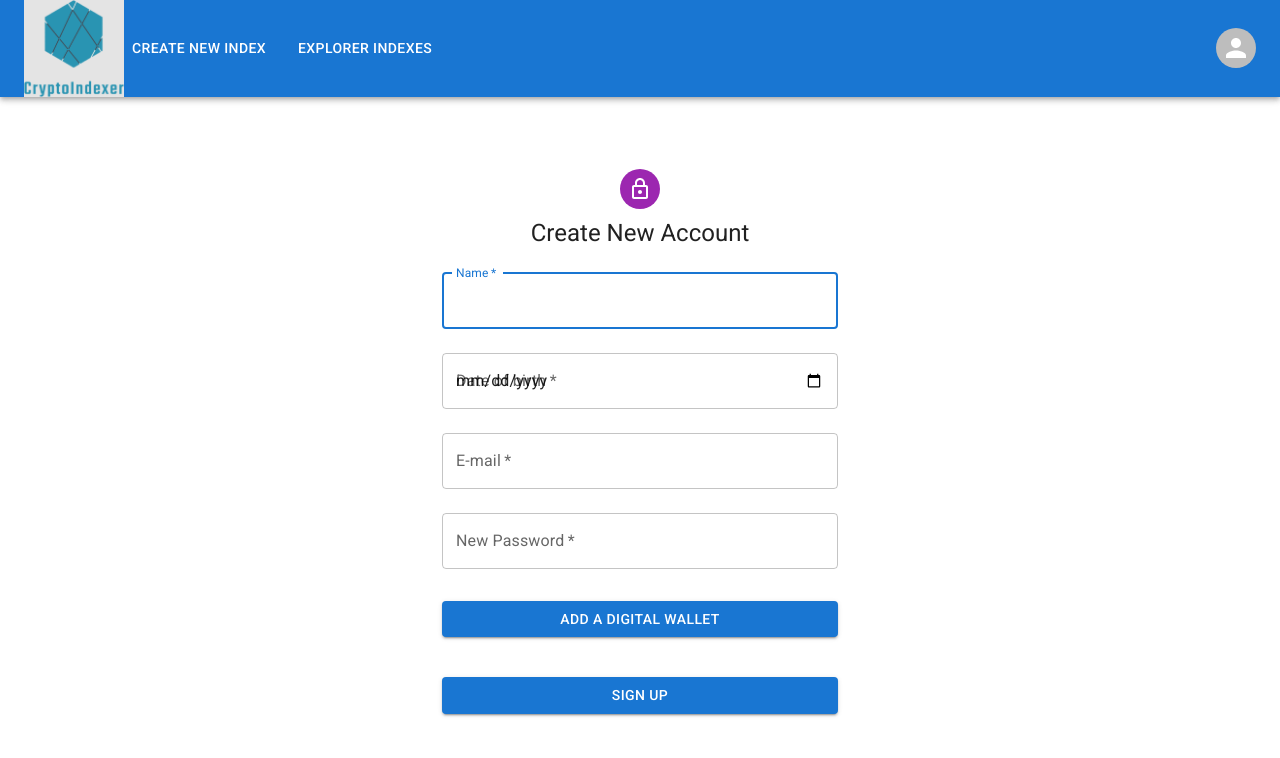
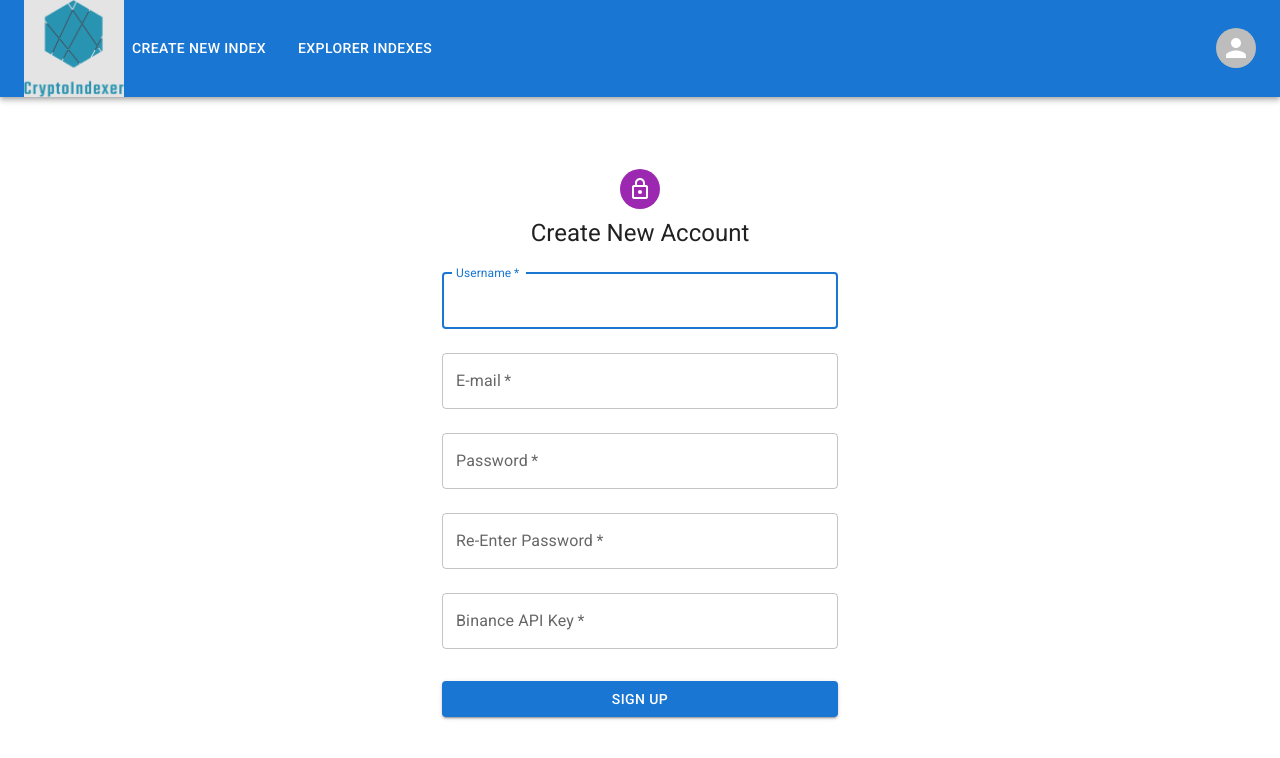
Before and after one commit to DorEliyahu17/CryptoIndexer-FrontEnd, a React (Create React App) app: page /register in a window 1280 px wide. Shown: the top 758 px of the page. Built offline with nearby package versions, Linux system fonts and the light colour scheme.

Commit message:
fixed register page bugs

```diff
--- a/src/Register/Register.jsx
+++ b/src/Register/Register.jsx
@@ -1,61 +1,66 @@
-
-import PropTypes from 'prop-types';
-import React, { useEffect, useState } from 'react';
+import React, { useState, Fragment } from 'react';
+import { useNavigate } from "react-router-dom";
+import { toast } from 'react-toastify';
 import Avatar from '@mui/material/Avatar';
 import Button from '@mui/material/Button';
 import CssBaseline from '@mui/material/CssBaseline';
 import TextField from '@mui/material/TextField';
-// import FormControlLabel from '@mui/material/FormControlLabel';
-// import Checkbox from '@mui/material/Checkbox';
-// import Link from '@mui/material/Link';
 import Grid from '@mui/material/Grid';
 import Box from '@mui/material/Box';
 import LockOutlinedIcon from '@mui/icons-material/LockOutlined';
 import Typography from '@mui/material/Typography';
 import Container from '@mui/material/Container';
-// import { createTheme, ThemeProvider } from '@mui/material/styles';
-//import './Register.less'
+import { validateEmail } from '../utils/utils';
+import Loading from '../Components/Loading';
 
+function Register() {
+  const navigate = useNavigate();
+  const [showCreatingLoading, setShowCreatingLoading] = useState(false);
 
-// function Copyright(props: any) {
-//   return (
-//     <Typography variant="body2" color="text.secondary" align="center" {...props}>
-//       {'Copyright © '}
-//       <Link color="inherit" href="https://mui.com/">
-//         CryptoIndexer
-//       </Link>{' '}
-//       {new Date().getFullYear()}
-//       {'.'}
-//     </Typography>
-//   );
-// }
-// const theme = createTheme();
-
-const propTypes = {
-  userToken: PropTypes.String,
-};
-
-const defaultProps = {
-  userToken: '',
-};
-
-function Register(props) {
-  const { userToken } = props;
-
-  // const handleSubmit = (event: React.FormEvent<HTMLFormElement>) => {
   const handleSubmit = (e) => {
-    // event.preventDefault();
-    // const data = new FormData(event.currentTarget);
+    setShowCreatingLoading(true);
     e.preventDefault();
     const data = new FormData(e.currentTarget);
-    console.log({
+    if ((data.get('username') !== '') && (data.get('email') !== '') &&
+      (data.get('password') !== '') && (data.get('passwordVal') !== '') &&
+      (data.get('apiKey') !== '') && (data.get('password') === data.get('passwordVal')) &&
+      (validateEmail(data.get('email')))) {
+      const newUserData = {
+        userName: data.get('username'),
         email: data.get('email'),
         password: data.get('password'),
-    });
+        apiKey: data.get('apiKey')
+      }
+      let dataToPass = [];
+      let encodedKey = encodeURIComponent('data');
+      let encodedValue = encodeURIComponent(JSON.stringify(newUserData));
+      dataToPass.push(encodedKey + "=" + encodedValue);
+      dataToPass = dataToPass.join("&");
+      fetch('/api/register', {
+        method: 'POST',
+        headers: {
+          'Content-Type': 'application/x-www-form-urlencoded'
+        },
+        body: dataToPass
+      }).then((response) => {
+        setShowCreatingLoading(false);
+        if (!response.ok) {
+          toast(`An error has occured: ${response.status} - ${response.statusText}${(response.status === 500) ? '. Please try again later.' : ''}`);
+        } else {
+          toast('The user created successfully!');
+          navigate("/");
+        }
+      }).catch((response) => {
+        toast(`An error has occured: ${response.status} - ${response.statusText}${(response.status === 500) ? '. Please try again later.' : ''}`);
+      })
+    } else {
+      setShowCreatingLoading(false);
+      toast('Please fill the form correctly or enter matching passwords!');
+    }
   };
 
   return (
-    // <ThemeProvider theme={theme}>
+    <Fragment>
       <Container component="main" maxWidth="xs">
         <CssBaseline />
         <Box id="register-box"
@@ -77,48 +82,46 @@ function Register(props) {
               margin="normal"
               required
               fullWidth
-            id="Name"
-            label="Name"
-            name="Name"
-            autoComplete="email"
+              id="username"
+              label="Username"
+              name="username"
               autoFocus
             />
             <TextField
               margin="normal"
               required
               fullWidth
-            name="Date"
-            label="Date of birth"
-            id="Date"
-            type="date"
-            autoComplete="current-password"
-          />
-          <TextField
-            margin="normal"
-            required
-            fullWidth
-            name="Date"
+              name="email"
               label="E-mail"
-            id="Date"
+              id="email"
             />
             <TextField
               margin="normal"
               required
               fullWidth
               name="password"
-            label="New Password"
+              label="Password"
               type="password"
               id="password"
-            autoComplete="current-password"
             />
-          <Button
-            type="submit"
+            <TextField
+              margin="normal"
+              required
               fullWidth
-            variant="contained"
-            sx={{ mt: 3, mb: 2 }}
-          >
-            Add a digital wallet
-          </Button>
+              name="passwordVal"
+              label="Re-Enter Password"
+              type="password"
+              id="passwordVal"
+            />
+            <TextField
+              margin="normal"
+              required
+              fullWidth
+              name="apiKey"
+              label="Binance API Key"
+              type="password"
+              id="apiKey"
+            />
             <Button
               type="submit"
               fullWidth
@@ -131,12 +134,13 @@ function Register(props) {
             </Grid>
           </Box>
         </Box>
-      {/* <Copyright sx={{ mt: 8, mb: 4 }} /> */}
-    </Container>
-    // </ThemeProvider>
+      </Container >
+      {showCreatingLoading &&
+        <div style={{ width: '100%', height: '100%', display: 'flex', alignItems: 'center', justifyContent: 'center', alignContent: 'center' }}>
+          <Loading label="Creating user..." />
+        </div>}
+    </Fragment>
   );
 }
 
-Register.defaultProps = defaultProps;
-Register.propTypes = propTypes;
 export default Register;
```
Also changed, not shown: src/utils/utils.js (+4 -6 lines). Lines whose indentation alone changed are shown as unchanged.
